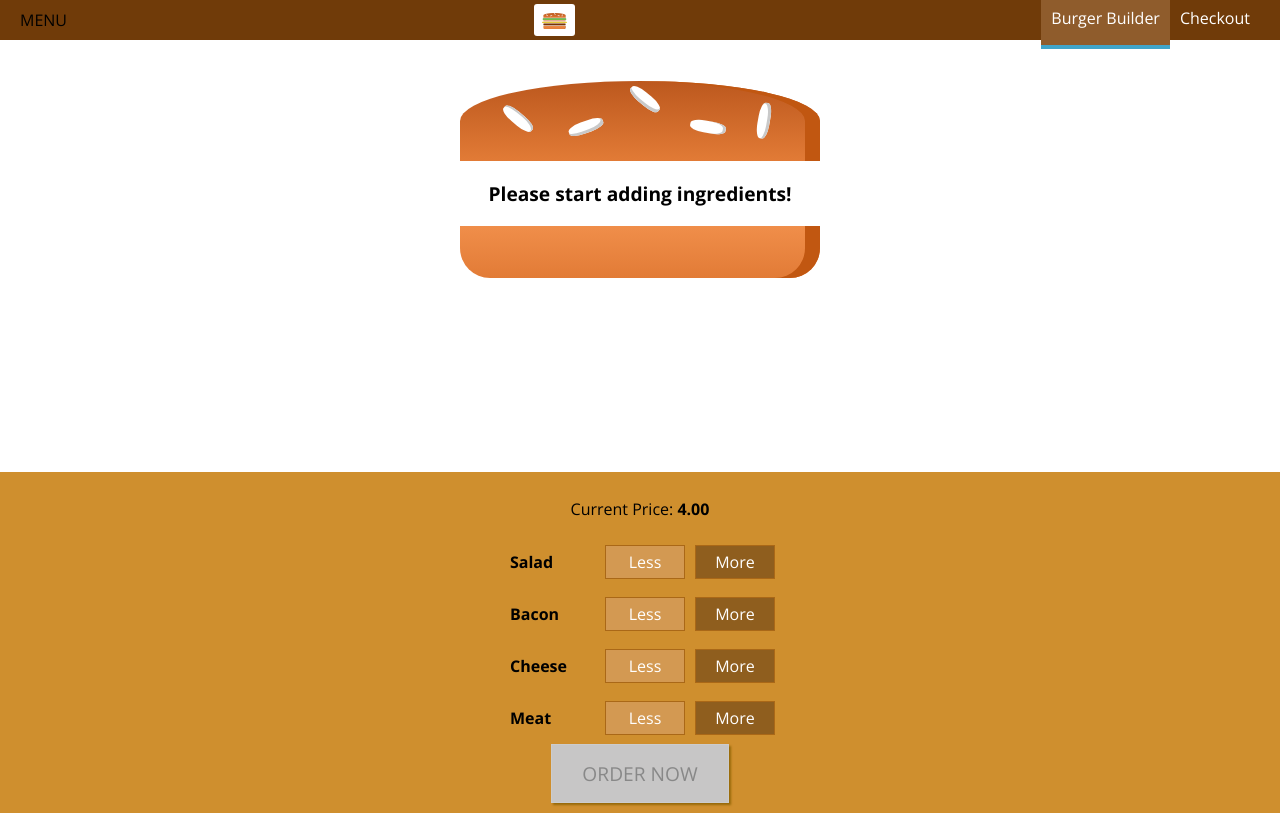
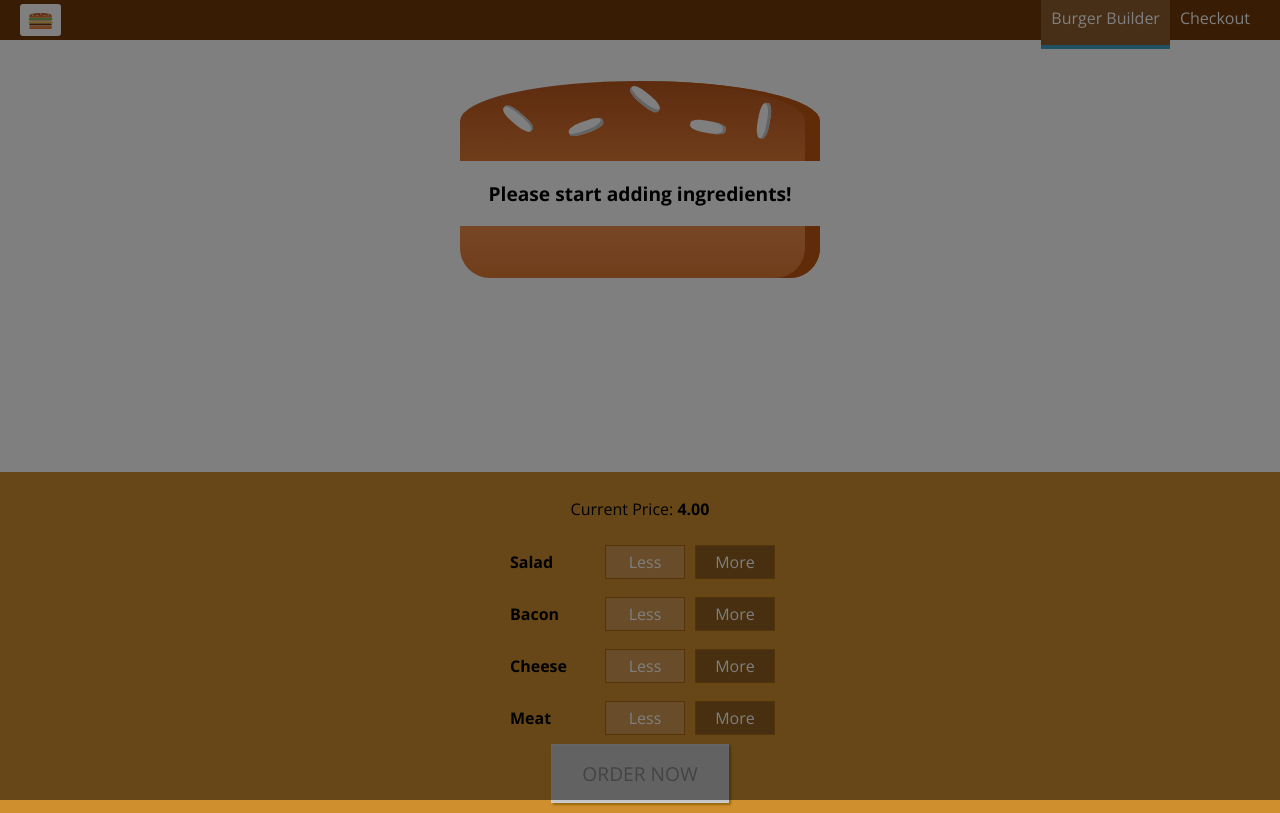
Before and after one commit to yorvinlunawisky/burger-builder-app, a React (Create React App) app in the folder burger-builder/: page / in a window 1280 px wide. Built offline with nearby package versions, Linux system fonts and the light colour scheme.

Commit message:
Toggle burguer icon added

```diff
--- a/burger-builder/src/components/Layout/Layout.js
+++ b/burger-builder/src/components/Layout/Layout.js
@@ -1,17 +1,37 @@
-import React from 'react';
+import React, { Component } from 'react';
 import Aux from '../../hoc/Auxiliary';
 import classes from './Layout.module.css';
 import Toolbar from '../Navigation/Toolbar/Toolbar';
 import SideDrawer from '../Navigation/SideDrawer/SideDrawer';
 
-const layout = (props) => (
-  <Aux>
-    <Toolbar />
-    <SideDrawer />
-    <main className={classes.Content}>
-      {props.children}
-    </main>
-  </Aux>
-);
+class Layout extends Component {
 
-export default layout;
+  state = {
+    showSideDrawer: true
+  }
+
+  sideDrawerClosedHandler = () => {
+    this.setState({ showSideDrawer: false });
+  }
+
+  sideDrawerToggleHandler = () => {
+    this.setState((prevState) => {
+      return { showSideDrawer: !prevState.showSideDrawer };
+    });
+  }
+
+  render() {
+    return (
+      <Aux>
+        <Toolbar drawerToggleClicked={this.sideDrawerToggleHandler} />
+        <SideDrawer
+          open={this.state.showSideDrawer}
+          closed={this.sideDrawerClosedHandler} />
+        <main className={classes.Content}>
+          {this.props.children}
+        </main>
+      </Aux>);
+  }
+}
+
+export default Layout;
--- /dev/null
+++ b/burger-builder/src/components/Navigation/SideDrawer/DrawerToggle/DrawerToggle.js
@@ -0,0 +1,12 @@
+import React from 'react';
+import styles from './DrawerToggle.module.css';
+
+const drawerToggle = (props) => (
+  <div className={styles.DrawerToggle} onClick={props.clicked}>
+    <div></div>
+    <div></div>
+    <div></div>
+  </div>
+);
+
+export default drawerToggle;
--- /dev/null
+++ b/burger-builder/src/components/Navigation/SideDrawer/DrawerToggle/DrawerToggle.module.css
@@ -0,0 +1,23 @@
+.DrawerToggle {
+  width: 40px;
+  height: 100%;
+  display: flex;
+  flex-flow: column;
+  justify-content: space-around;
+  align-items: center;
+  padding: 10px 0;
+  box-sizing: border-box;
+  cursor: pointer;
+}
+
+.DrawerToggle div {
+  width: 90%;
+  height: 3px;
+  background-color: white;
+}
+
+@media (min-width: 500px) {
+  .DrawerToggle {
+      display: none;
+  }
+}
--- a/burger-builder/src/components/Navigation/SideDrawer/SideDrawer.js
+++ b/burger-builder/src/components/Navigation/SideDrawer/SideDrawer.js
@@ -2,11 +2,18 @@
 import Logo from '../../Logo/Logo';
 import NavigationItems from '../NavigationItems/NavigationItems';
 import styles from './SideDrawer.module.css';
+import Backdrop from '../../UI/Backdrop/Backdrop';
+import Aux from '../../../hoc/Auxiliary';
 
 const sideDrawer = (props) => {
-  //...
+  let attachedStyles = [styles.SideDrawer, styles.Close];
+  if (props.open) {
+    attachedStyles = [styles.SideDrawer, styles.Open];
+  }
   return (
-    <div className={styles.SideDrawer}>
+    <Aux>
+      <Backdrop show={props.open} clicked={props.closed} />
+      <div className={attachedStyles.join(' ')}>
         <div className={styles.Logo}>
           <Logo />
         </div>
@@ -14,6 +21,7 @@
           <NavigationItems />
         </nav>
       </div>
+    </Aux>
   )
 }
 
--- a/burger-builder/src/components/Navigation/SideDrawer/SideDrawer.module.css
+++ b/burger-builder/src/components/Navigation/SideDrawer/SideDrawer.module.css
@@ -22,6 +22,10 @@
   transform: translateX(0);
 }
 
+.Close {
+  transform: translateX(-100%);
+}
+
 .Logo {
   height: 11%;
   margin-bottom: 32px;
--- a/burger-builder/src/components/Navigation/Toolbar/Toolbar.js
+++ b/burger-builder/src/components/Navigation/Toolbar/Toolbar.js
@@ -2,10 +2,11 @@
 import styles from './Toolbar.module.css';
 import Logo from '../../Logo/Logo';
 import NavigationItems from '../NavigationItems/NavigationItems';
+import DrawerToggle from '../SideDrawer/DrawerToggle/DrawerToggle';
 
 const toolbar = (props) => (
   <header className={styles.Toolbar}>
-    <div>MENU</div>
+    <DrawerToggle clicked={props.drawerToggleClicked} />
     <div className={styles.Logo}>
       <Logo />
     </div>
```
Also changed, not shown: burger-builder/src/components/Navigation/NavigationItems/NavigationItem/NavigationItem.module.css (line endings or trailing spaces). Lines whose indentation alone changed are shown as unchanged.
